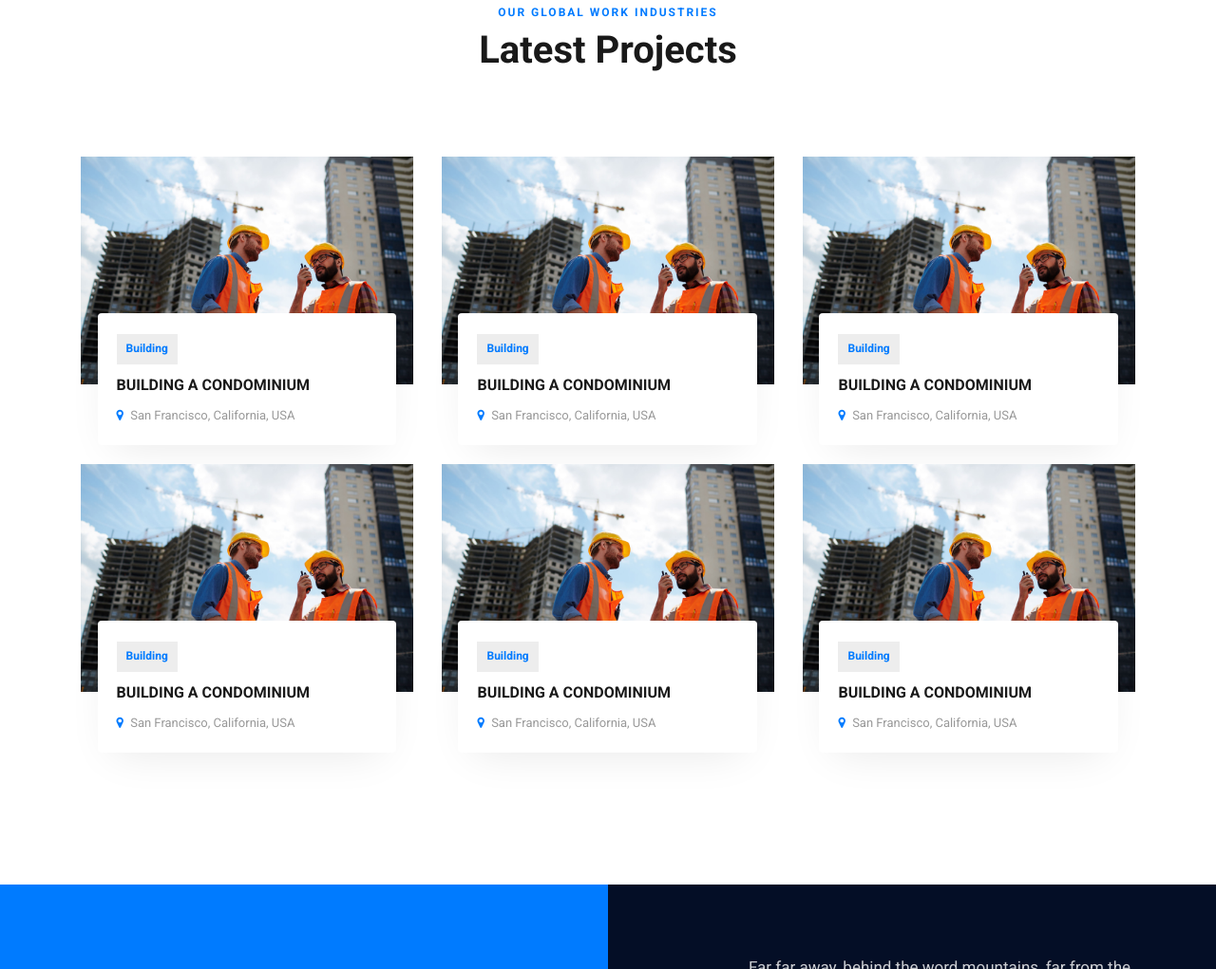
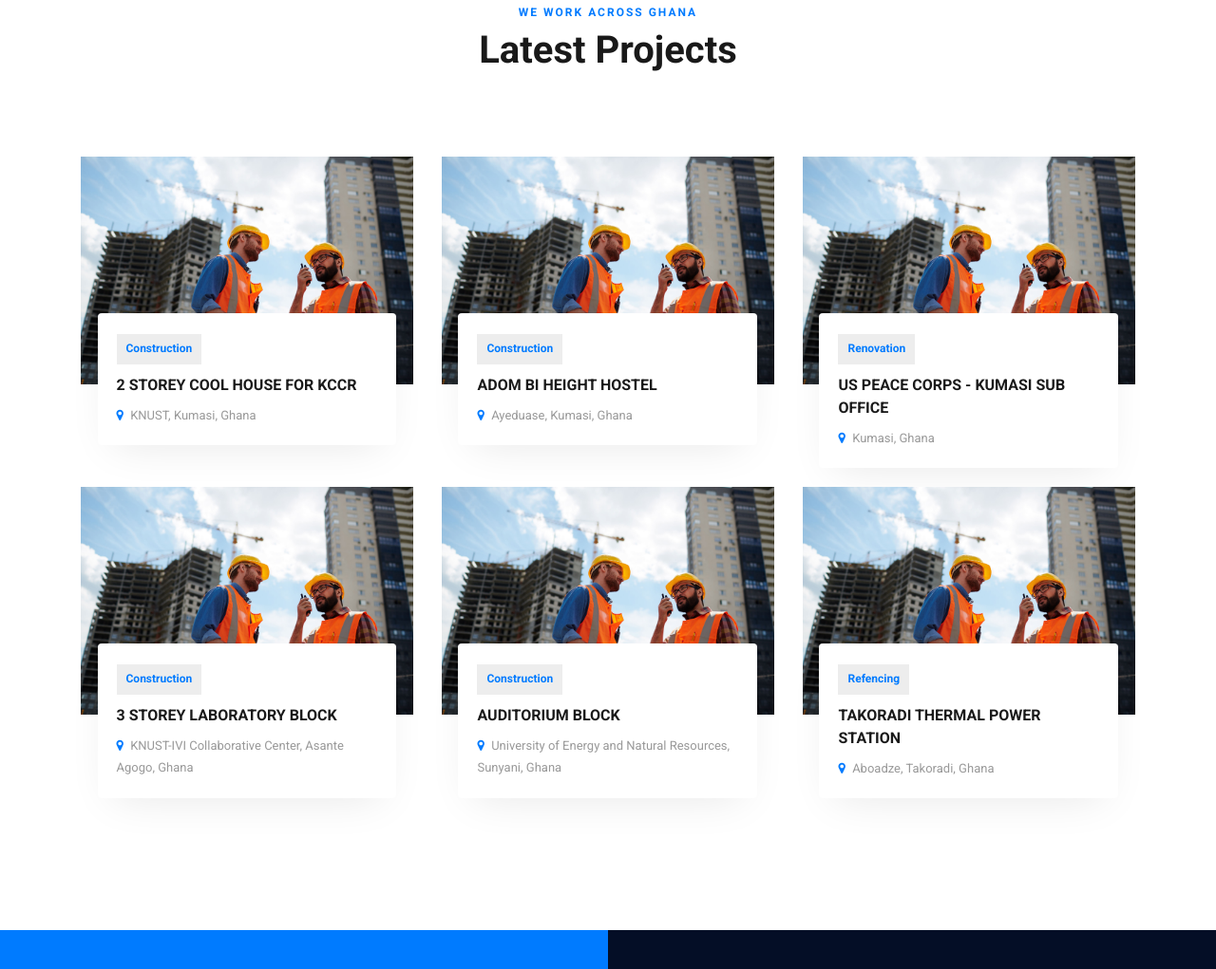
Before and after one commit to stivocompanylimited/stivocolimited.github.io, a plain HTML site: page index.html in a window 1280 px wide. Shown: the part 3784-4805 px from the top of the page at 95% size. Drawn offline with Linux system fonts and the light colour scheme; some packages are replaced by stand-ins of ours; no server answers; files whose address does not match are found by name.

Commit message:
projects listed - pending picture updates

```diff
--- a/index.html
+++ b/index.html
@@ -313,7 +313,7 @@
 		<div class="container">
 			<div class="row justify-content-center mb-5 pb-3">
 				<div class="col-md-7 text-center heading-section ftco-animate">
-					<span class="subheading">Our Global Work Industries</span>
+					<span class="subheading">We work across Ghana</span>
 					<h2 class="mb-4">Latest Projects</h2>
 				</div>
 			</div>
@@ -326,9 +326,9 @@
 									class="fa fa-plus"></span></div>
 						</a>
 						<div class="text">
-							<span class="subheading">Building</span>
-							<h3>Building A Condominium</h3>
-							<p><span class="fa fa-map-marker mr-1"></span> San Francisco, California, USA</p>
+							<span class="subheading">Construction</span>
+							<h3>2 Storey cool house for KCCR</h3>
+							<p><span class="fa fa-map-marker mr-1"></span> KNUST, Kumasi, Ghana</p>
 						</div>
 					</div>
 				</div>
@@ -340,9 +340,9 @@
 									class="fa fa-plus"></span></div>
 						</a>
 						<div class="text">
-							<span class="subheading">Building</span>
-							<h3>Building A Condominium</h3>
-							<p><span class="fa fa-map-marker mr-1"></span> San Francisco, California, USA</p>
+							<span class="subheading">Construction</span>
+							<h3>Adom Bi Height Hostel</h3>
+							<p><span class="fa fa-map-marker mr-1"></span> Ayeduase, Kumasi, Ghana</p>
 						</div>
 					</div>
 				</div>
@@ -354,9 +354,9 @@
 									class="fa fa-plus"></span></div>
 						</a>
 						<div class="text">
-							<span class="subheading">Building</span>
-							<h3>Building A Condominium</h3>
-							<p><span class="fa fa-map-marker mr-1"></span> San Francisco, California, USA</p>
+							<span class="subheading">Renovation</span>
+							<h3>US Peace Corps - Kumasi Sub Office</h3>
+							<p><span class="fa fa-map-marker mr-1"></span> Kumasi, Ghana</p>
 						</div>
 					</div>
 				</div>
@@ -369,9 +369,10 @@
 									class="fa fa-plus"></span></div>
 						</a>
 						<div class="text">
-							<span class="subheading">Building</span>
-							<h3>Building A Condominium</h3>
-							<p><span class="fa fa-map-marker mr-1"></span> San Francisco, California, USA</p>
+							<span class="subheading">Construction</span>
+							<h3>3 Storey laboratory Block</h3>
+							<p><span class="fa fa-map-marker mr-1"></span> KNUST-IVI Collaborative Center, Asante Agogo,
+								Ghana</p>
 						</div>
 					</div>
 				</div>
@@ -383,9 +384,10 @@
 									class="fa fa-plus"></span></div>
 						</a>
 						<div class="text">
-							<span class="subheading">Building</span>
-							<h3>Building A Condominium</h3>
-							<p><span class="fa fa-map-marker mr-1"></span> San Francisco, California, USA</p>
+							<span class="subheading">Construction</span>
+							<h3>Auditorium Block</h3>
+							<p><span class="fa fa-map-marker mr-1"></span> University of Energy and Natural Resources,
+								Sunyani, Ghana</p>
 						</div>
 					</div>
 				</div>
@@ -397,9 +399,9 @@
 									class="fa fa-plus"></span></div>
 						</a>
 						<div class="text">
-							<span class="subheading">Building</span>
-							<h3>Building A Condominium</h3>
-							<p><span class="fa fa-map-marker mr-1"></span> San Francisco, California, USA</p>
+							<span class="subheading">Refencing</span>
+							<h3>Takoradi Thermal Power Station</h3>
+							<p><span class="fa fa-map-marker mr-1"></span> Aboadze, Takoradi, Ghana</p>
 						</div>
 					</div>
 				</div>
```
